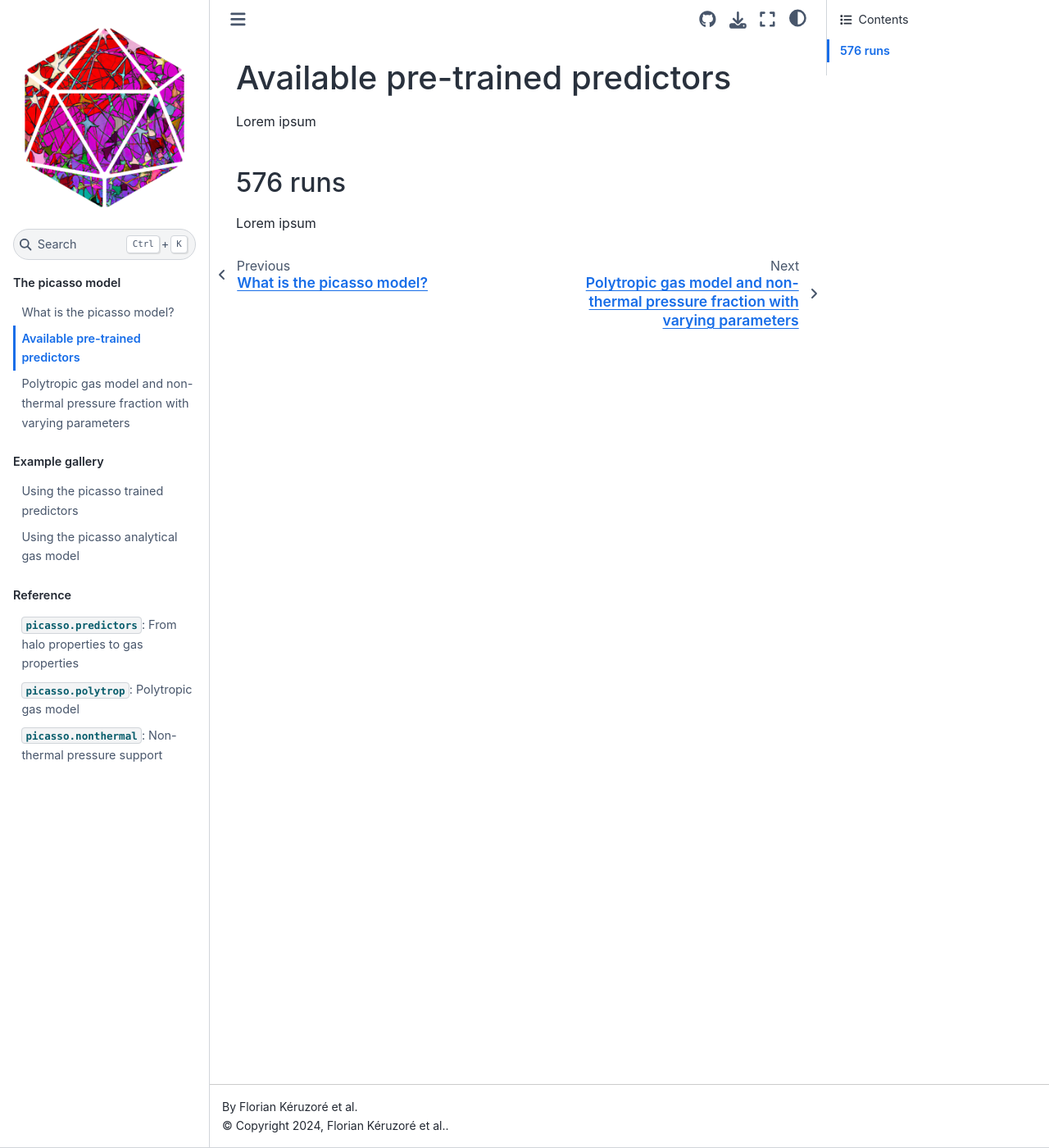
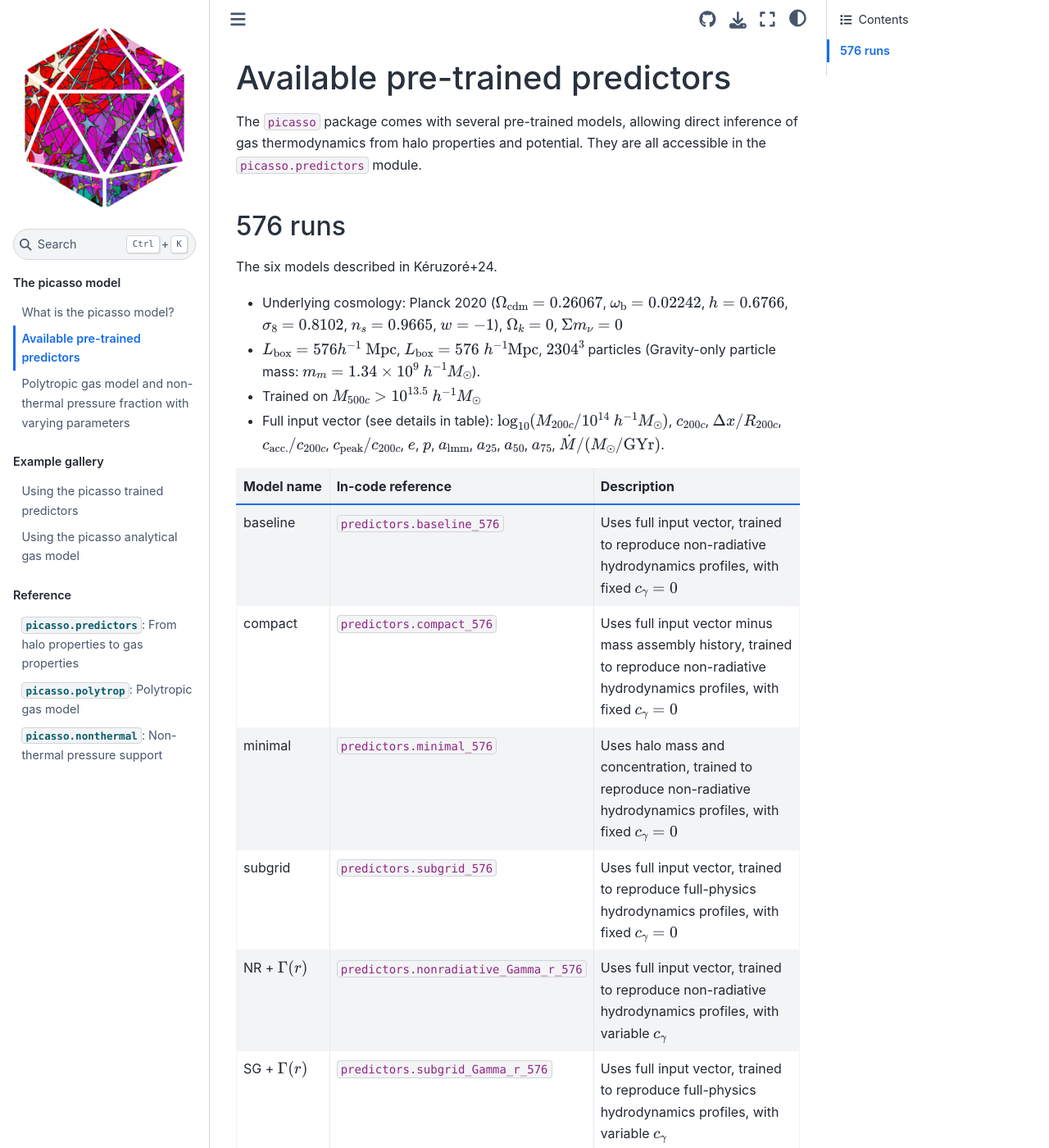
Before and after one commit to fkeruzore/picasso, a Sphinx documentation site: the page built from docs/model/trained_models.rst, in a window 1280 px wide and 1400 px high. Shown: the whole window at 82% size. Built offline with Sphinx 7.4.7 and the Sphinx Book theme 1.1.4, drawn with Linux system fonts in a browser that asks for light colours; formulas are drawn with MathJax 3; some of the changed text lies outside the part shown.

Commit message:
add trained models doc

```diff
--- a/docs/model/trained_models.rst
+++ b/docs/model/trained_models.rst
@@ -1,9 +1,46 @@
 Available pre-trained predictors
 ================================
 
-Lorem ipsum
+The ``picasso`` package comes with several pre-trained models, allowing direct inference of gas thermodynamics from halo properties and potential.
+They are all accessible in the ``picasso.predictors`` module.
 
 576 runs
 --------
 
-Lorem ipsum
+The six models described in Kéruzoré+24.
+
+* Underlying cosmology: Planck 2020 (:math:`\Omega_{\rm cdm} = 0.26067`, :math:`\omega_{\rm b} = 0.02242`, :math:`h = 0.6766`, :math:`\sigma_8 = 0.8102`, :math:`n_s = 0.9665`, :math:`w = −1`), :math:`\Omega_k = 0`, :math:`\Sigma m_\nu = 0`
+* :math:`L_{\rm box} = 576 h^{−1} \; {\rm Mpc}`, :math:`L_{\rm box} = 576 \; h^{−1}{\rm Mpc}`, :math:`2304^3` particles (Gravity-only particle mass: :math:`m_m = 1.34 \times 10^9 \; h^{-1}M_\odot`).
+* Trained on :math:`M_{500c} > 10^{13.5} \; h^{-1}M_\odot`
+* Full input vector (see details in table): :math:`\log_{10} (M_{200c} / 10^{14} \; h^{-1}M_\odot)`, :math:`c_{200c}`, :math:`\Delta x / R_{200c}`, :math:`c_{\rm acc.}/c_{200c}`, :math:`c_{\rm peak}/c_{200c}`, :math:`e`, :math:`p`, :math:`a_{\rm \rm lmm}`, :math:`a_{25}`, :math:`a_{50}`, :math:`a_{75}`, :math:`\dot{M} / (M_\odot / {\rm GYr})`.
+
+.. list-table::
+   :widths: 20 30 50
+   :header-rows: 1
+
+   * - Model name
+     - In-code reference
+     - Description
+   * - baseline
+     - ``predictors.baseline_576``
+     - Uses full input vector, trained to reproduce non-radiative hydrodynamics profiles, with fixed :math:`c_\gamma = 0`
+   * - compact
+     - ``predictors.compact_576``
+     - Uses full input vector minus mass assembly history, trained to reproduce non-radiative hydrodynamics profiles, with fixed :math:`c_\gamma = 0`
+   * - minimal
+     - ``predictors.minimal_576``
+     - Uses halo mass and concentration, trained to reproduce non-radiative hydrodynamics profiles, with fixed :math:`c_\gamma = 0`
+   * - subgrid
+     - ``predictors.subgrid_576``
+     - Uses full input vector, trained to reproduce full-physics hydrodynamics profiles, with fixed :math:`c_\gamma = 0`
+   * - NR + :math:`\Gamma(r)`
+     - ``predictors.nonradiative_Gamma_r_576``
+     - Uses full input vector, trained to reproduce non-radiative hydrodynamics profiles, with variable :math:`c_\gamma`
+   * - SG + :math:`\Gamma(r)`
+     - ``predictors.subgrid_Gamma_r_576``
+     - Uses full input vector, trained to reproduce full-physics hydrodynamics profiles, with variable :math:`c_\gamma`
+
+See also:
+
+* :doc:`../api/predictors`, for the documentation of the prediction functions available in ``picasso``;
+* :doc:`../notebooks/make_predictions`, for code examples.
```
